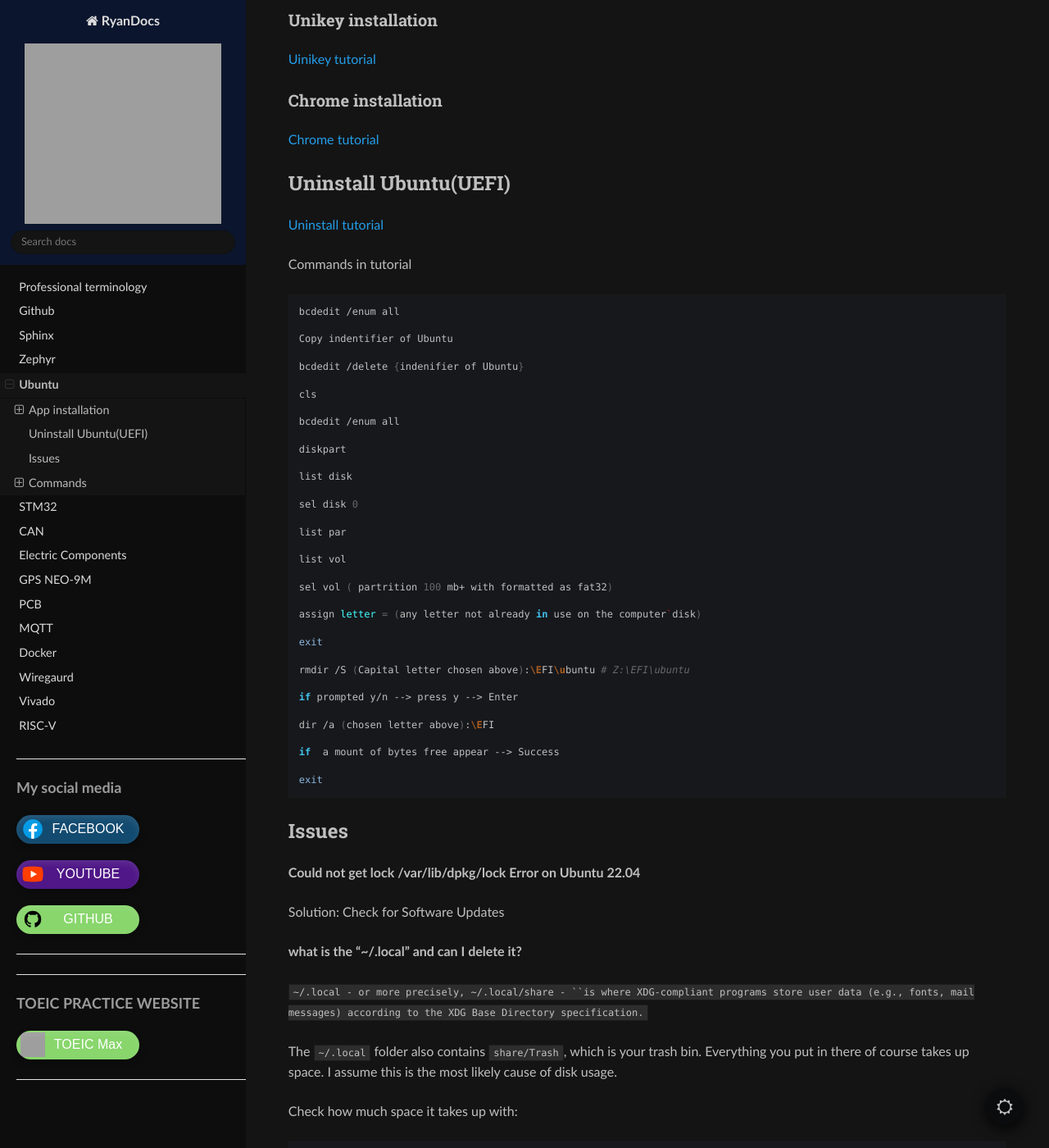
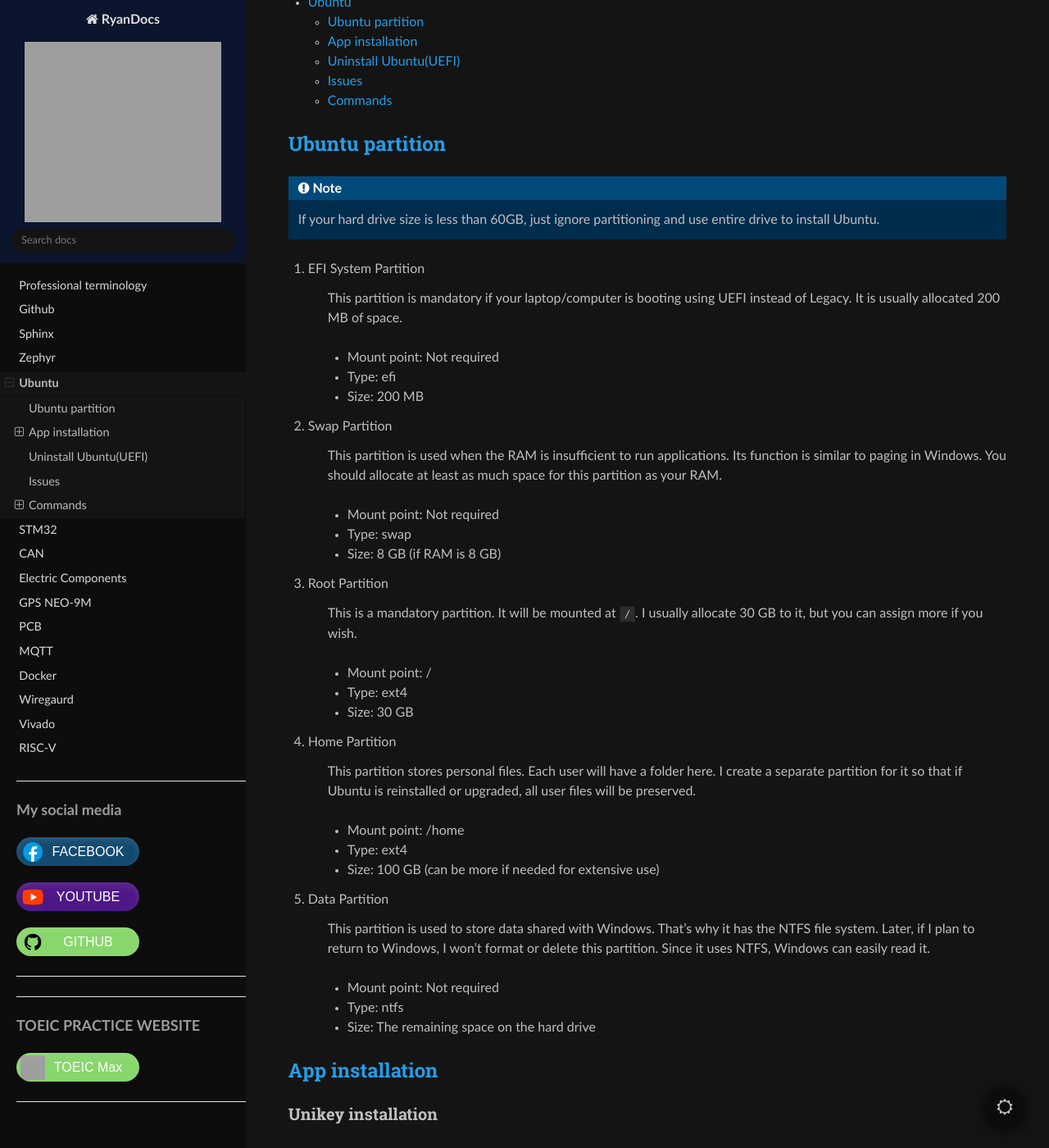
Before and after one commit to ryanjtr/MyDocs, a Sphinx documentation site: the page built from docs/source/Contents/ubuntu.rst, in a window 1280 px wide and 1400 px high, scrolled down 235 px. Shown: the whole window at 82% size. Built offline with Sphinx 7.4.7 and the Read the Docs theme 2.0.0, drawn with Linux system fonts in a browser that asks for light colours; grey boxes are pictures that could not be loaded.

Commit message:
add ubuntu partition step

```diff
--- a/docs/source/Contents/ubuntu.rst
+++ b/docs/source/Contents/ubuntu.rst
@@ -1,5 +1,66 @@
 Ubuntu
 ====================
+
+.. contents::
+    :depth: 2
+
+Ubuntu partition
+----------------------------
+
+.. note::
+
+    If your hard drive size is less than 60GB,
+    just ignore partitioning and use entire drive to install Ubuntu.
+
+#. EFI System Partition
+
+    This partition is mandatory if your laptop/computer is booting using UEFI instead of Legacy.
+    It is usually allocated 200 MB of space.
+
+    * Mount point: Not required
+    * Type: efi
+    * Size: 200 MB
+
+#. Swap Partition
+
+    This partition is used when the RAM is insufficient to run applications.
+    Its function is similar to paging in Windows.
+    You should allocate at least as much space for this partition as your RAM.
+
+    * Mount point: Not required
+    * Type: swap
+    * Size: 8 GB (if RAM is 8 GB)
+
+#. Root Partition
+
+    This is a mandatory partition. It will be mounted at ``/``.
+    I usually allocate 30 GB to it, but you can assign more if you wish.
+
+    * Mount point: /
+    * Type: ext4
+    * Size: 30 GB
+
+#. Home Partition
+
+    This partition stores personal files.
+    Each user will have a folder here.
+    I create a separate partition for it so that if Ubuntu is reinstalled or upgraded,
+    all user files will be preserved.
+
+    * Mount point: /home
+    * Type: ext4
+    * Size: 100 GB (can be more if needed for extensive use)
+
+#. Data Partition
+
+    This partition is used to store data shared with Windows.
+    That's why it has the NTFS file system. Later, if I plan to return to Windows,
+    I won't format or delete this partition. Since it uses NTFS, Windows can easily read it.
+
+    * Mount point: Not required
+    * Type: ntfs
+    * Size: The remaining space on the hard drive
+
 
 App installation
 ------------------------
```
